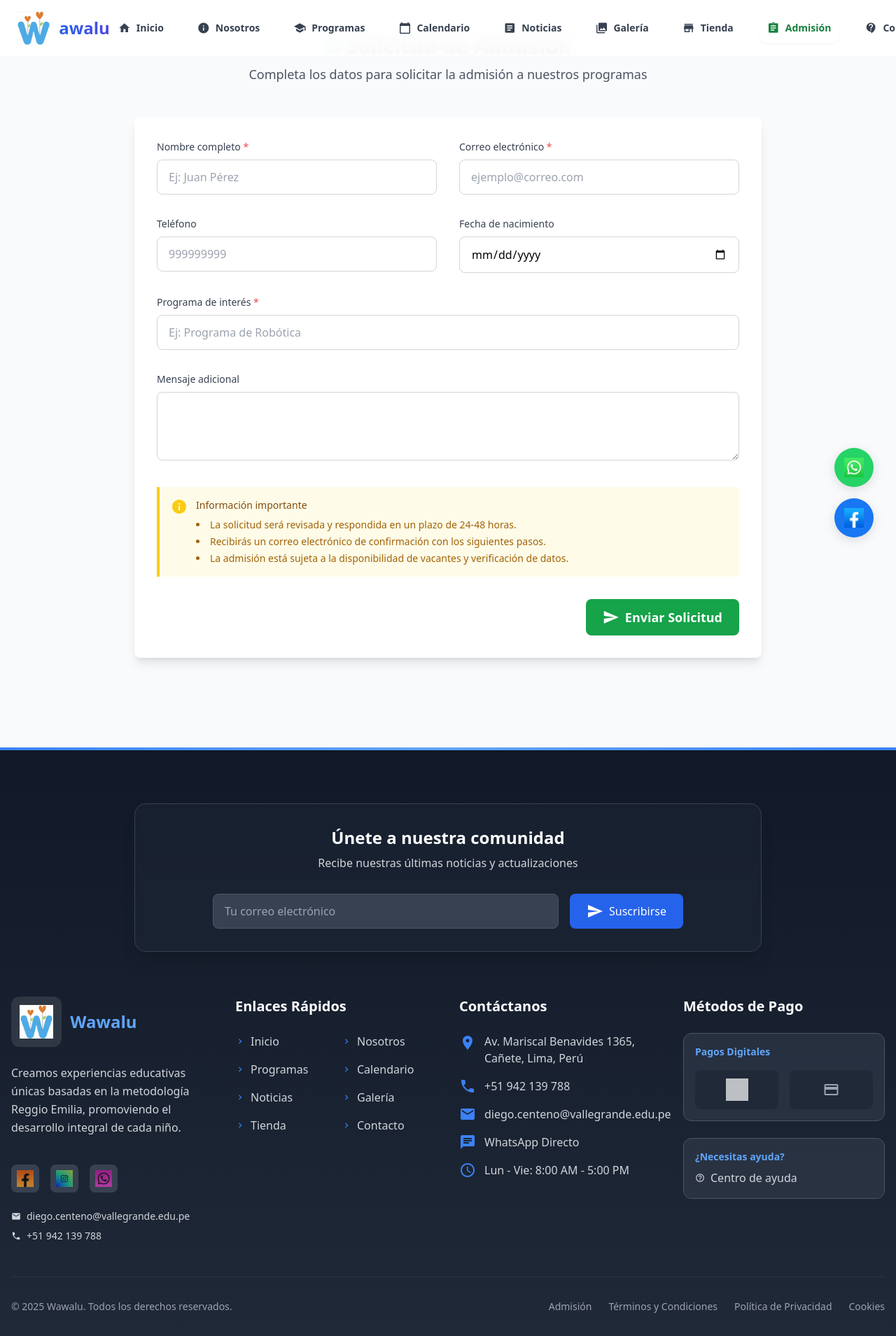
After one commit to vallegrande/ASE251M1_TM13, a Flask app: page /admision in a window 1280 px wide. The commit adds this page. Shown: the whole page at 70% size. Run offline with Flask 3, Linux system fonts and the light colour scheme; some libraries are stand-ins or nearby versions.

Commit message:
version 1.3.6

```diff
--- a/app.py
+++ b/app.py
@@ -1,5 +1,23 @@
 from flask import Flask, render_template, redirect, url_for, request, jsonify, session, flash, send_from_directory
 import os
+from pathlib import Path
+from werkzeug.security import generate_password_hash, check_password_hash
+from functools import wraps
+from datetime import datetime
+from dotenv import load_dotenv
+from decimal import Decimal
+import smtplib
+from email.mime.text import MIMEText
+from email.mime.multipart import MIMEMultipart
+import urllib.parse
+import qrcode
+from io import BytesIO
+from flask import send_file
+
+# Inicialización de Flask
+app = Flask(__name__)
+
+# ...código existente...
 from pathlib import Path
 
 # Database adapter: try to use flask_mysqldb (mysqlclient) first, otherwise fall back to PyMySQL shim
@@ -16,7 +34,7 @@ except Exception:
     class MySQL:
         def __init__(self, app=None):
             self.app = None
-            if app:
+            if app is not None:
                 self.init_app(app)
 
         def init_app(self, app):
@@ -24,31 +42,23 @@ except Exception:
 
         @property
         def connection(self):
+            if not self.app:
+                raise RuntimeError("MySQL not initialized with Flask app")
             cfg = self.app.config
-            # Return a new connection each time to mimic flask_mysqldb behavior
-            return pymysql.connect(
-                host=cfg.get('MYSQL_HOST', 'localhost'),
+            conn = pymysql.connect(
+                host=cfg.get('MYSQL_HOST', 'wawalu.czi4a8qyuwk5.us-east-1.rds.amazonaws.com'),
                 user=cfg.get('MYSQL_USER', 'root'),
-                password=cfg.get('MYSQL_PASSWORD', ''),
-                db=cfg.get('MYSQL_DB', ''),
+                password=cfg.get('MYSQL_PASSWORD', 'diego123456'),
+                db=cfg.get('MYSQL_DB', 'wawalu_db'),
                 port=int(cfg.get('MYSQL_PORT', 3306)),
                 cursorclass=pymysql.cursors.DictCursor,
-                autocommit=cfg.get('MYSQL_AUTOCOMMIT', True)
+                autocommit=cfg.get('MYSQL_AUTOCOMMIT', True),
+                connect_timeout=cfg.get('MYSQL_CONNECT_TIMEOUT', 60)
             )
-from werkzeug.security import generate_password_hash, check_password_hash
-from functools import wraps
-from datetime import datetime
-from dotenv import load_dotenv
-from decimal import Decimal
-import smtplib
-from email.mime.text import MIMEText
-from email.mime.multipart import MIMEMultipart
-import urllib.parse
+            return conn
 
 # Cargar variables de entorno
 load_dotenv()
-
-app = Flask(__name__)
 
 # Configuración de MySQL AWS RDS
 app.config['MYSQL_HOST'] = os.getenv('DB_HOST', 'wawalu.czi4a8qyuwk5.us-east-1.rds.amazonaws.com')
@@ -286,7 +296,7 @@ def register():
                 return jsonify({
                     "success": False,
                     "message": "Rol no válido para registro público"
-                }), 400
+                }, 400)
 
             # Crear cursor para la base de datos
             cursor = mysql.connection.cursor(MySQLdb.cursors.DictCursor)
@@ -1171,7 +1181,7 @@ def order_confirmation(order_id):
         return redirect(url_for('login'))
 
     try:
-        cursor = mysql.connection.cursor(MySQLdb.cursors.DictCursor)
+        cursor = mysql.connection.cursor()
 
         # Obtener información de la orden
         cursor.execute('''
@@ -1219,11 +1229,11 @@ def news():
         {
             'id': 2,
             'title': 'Taller de música para padres e hijos',
-            'excerpt': 'Únete a nuestra sesión especial donde padres e hijos aprenderán juntos...',
-            'image': 'news2.jpg',
-            'date': '20 de Septiembre, 2025',
-            'category': 'Actividades',
-            'is_featured': True
+                'excerpt': 'Únete a nuestro taller especial de música y movimiento para padres e hijos. Fortalece los vínculos familiares mientras desarrollas habilidades musicales y motoras.',
+                'image': 'news2.jpg',
+                'date': '20 de Septiembre, 2025',
+                'category': 'Eventos',
+                'is_featured': True
         },
         {
             'id': 3,
@@ -2193,6 +2203,67 @@ def update_user(user_id):
             "message": str(e)
         }), 500
 
+# Ruta para Admisión (después de app = Flask(__name__))
+@app.route('/admision', methods=['GET', 'POST'])
+def admission():
+    errors = {}
+    if request.method == 'POST':
+        nombre = request.form.get('nombre', '').strip()
+        email = request.form.get('email', '').strip()
+        telefono = request.form.get('telefono', '').strip()
+        fecha_nacimiento = request.form.get('fecha_nacimiento', '').strip()
+        programa = request.form.get('programa', '').strip()
+        mensaje = request.form.get('mensaje', '').strip()
+
+        # Validaciones básicas
+        if not nombre:
+            errors['nombre'] = 'El nombre es obligatorio.'
+        if not email or '@' not in email:
+            errors['email'] = 'Correo electrónico válido es obligatorio.'
+        if telefono and not telefono.isdigit():
+            errors['telefono'] = 'El teléfono debe contener solo números.'
+        if fecha_nacimiento:
+            try:
+                datetime.strptime(fecha_nacimiento, '%Y-%m-%d')
+            except Exception:
+                errors['fecha_nacimiento'] = 'Fecha de nacimiento inválida.'
+        if not programa:
+            errors['programa'] = 'Indica el programa de interés.'
+
+        if errors:
+            for campo, msg in errors.items():
+                flash(f'{msg}', 'error')
+            return render_template('admission.html', errors=errors, request=request)
+
+        # Guardar en la base de datos
+        try:
+            cursor = mysql.connection.cursor()
+            cursor.execute('''
+                INSERT INTO admissions (nombre, email, telefono, fecha_nacimiento, programa, mensaje)
+                VALUES (%s, %s, %s, %s, %s, %s)
+            ''', (nombre, email, telefono, fecha_nacimiento if fecha_nacimiento else None, programa, mensaje))
+            mysql.connection.commit()
+            cursor.close()
+        except Exception as e:
+            flash(f'Error al guardar la solicitud: {e}', 'error')
+            return render_template('admission.html', errors=errors, request=request)
+
+        # Notificación por email (al admin)
+        asunto = 'Nueva solicitud de admisión'
+        cuerpo = f"""
+        <b>Nombre:</b> {nombre}<br>
+        <b>Email:</b> {email}<br>
+        <b>Teléfono:</b> {telefono}<br>
+        <b>Fecha de nacimiento:</b> {fecha_nacimiento}<br>
+        <b>Programa de interés:</b> {programa}<br>
+        <b>Mensaje:</b> {mensaje}<br>
+        """
+        send_email(CONTACT_EMAIL, asunto, cuerpo, is_html=True)
+
+        flash('¡Solicitud de admisión enviada correctamente!', 'success')
+        return redirect(url_for('admission'))
+    return render_template('admission.html', errors=errors, request=request)
+
 @app.route('/admin/users/<int:user_id>', methods=['DELETE'])
 @admin_required
 def delete_user(user_id):
--- /dev/null
+++ b/templates/admission.html
@@ -0,0 +1,119 @@
+{% extends 'base.html' %}
+{% block title %}Admisión - Wawalu{% endblock %}
+{% block head %}{% endblock %}
+{% block content %}
+<div class="min-h-screen bg-gray-50 py-12 px-4 sm:px-6 lg:px-8">
+    <div class="max-w-4xl mx-auto">
+        <!-- Encabezado -->
+        <div class="text-center mb-12">
+            <h1 class="text-3xl font-bold text-gray-900 mb-2 flex items-center justify-center">
+                <span class="material-icons mr-2 text-green-600">assignment</span> Solicitud de Admisión
+            </h1>
+            <p class="text-lg text-gray-600">Completa los datos para solicitar la admisión a nuestros programas</p>
+        </div>
+
+        <!-- Mensajes flash de éxito/error -->
+        {% with messages = get_flashed_messages(with_categories=true) %}
+            {% if messages %}
+                <div class="mb-6">
+                    {% for category, message in messages %}
+                        <div class="rounded-lg px-4 py-3 text-base font-medium mb-2
+                                {% if category == 'success' %}bg-green-100 text-green-800 border border-green-300
+                                {% elif category == 'error' %}bg-red-100 text-red-800 border border-red-300
+                                {% else %}bg-gray-100 text-gray-800 border border-gray-200{% endif %}">
+                            {{ message }}
+                        </div>
+                    {% endfor %}
+                </div>
+            {% endif %}
+        {% endwith %}
+
+        <div class="bg-white shadow-lg rounded-lg p-8 relative">
+            <form method="post" class="space-y-8" novalidate>
+                <div class="grid grid-cols-1 md:grid-cols-2 gap-8">
+                    <div class="form-field {% if errors and errors.get('nombre') %}error{% endif %}">
+                        <label for="nombre" class="block text-sm font-medium text-gray-700 mb-2">Nombre completo <span class="text-red-500">*</span></label>
+                        <input type="text" id="nombre" name="nombre" required autocomplete="name"
+                            value="{{ request.form.nombre or '' }}"
+                            class="w-full px-4 py-3 border border-gray-300 rounded-lg focus:ring-2 focus:ring-green-500 focus:border-green-500 transition duration-200 {% if errors and errors.get('nombre') %}border-red-400 bg-red-50{% endif %}"
+                            placeholder="Ej: Juan Pérez">
+                        {% if errors and errors.get('nombre') %}
+                            <div class="field-error">{{ errors['nombre'] }}</div>
+                        {% endif %}
+                    </div>
+                    <div class="form-field {% if errors and errors.get('email') %}error{% endif %}">
+                        <label for="email" class="block text-sm font-medium text-gray-700 mb-2">Correo electrónico <span class="text-red-500">*</span></label>
+                        <input type="email" id="email" name="email" required autocomplete="email"
+                            value="{{ request.form.email or '' }}"
+                            class="w-full px-4 py-3 border border-gray-300 rounded-lg focus:ring-2 focus:ring-green-500 focus:border-green-500 transition duration-200 {% if errors and errors.get('email') %}border-red-400 bg-red-50{% endif %}"
+                            placeholder="ejemplo@correo.com">
+                        {% if errors and errors.get('email') %}
+                            <div class="field-error">{{ errors['email'] }}</div>
+                        {% endif %}
+                    </div>
+                    <div class="form-field {% if errors and errors.get('telefono') %}error{% endif %}">
+                        <label for="telefono" class="block text-sm font-medium text-gray-700 mb-2">Teléfono</label>
+                        <input type="tel" id="telefono" name="telefono" autocomplete="tel"
+                            value="{{ request.form.telefono or '' }}"
+                            class="w-full px-4 py-3 border border-gray-300 rounded-lg focus:ring-2 focus:ring-green-500 focus:border-green-500 transition duration-200 {% if errors and errors.get('telefono') %}border-red-400 bg-red-50{% endif %}"
+                            placeholder="999999999">
+                        {% if errors and errors.get('telefono') %}
+                            <div class="field-error">{{ errors['telefono'] }}</div>
+                        {% endif %}
+                    </div>
+                    <div class="form-field {% if errors and errors.get('fecha_nacimiento') %}error{% endif %}">
+                        <label for="fecha_nacimiento" class="block text-sm font-medium text-gray-700 mb-2">Fecha de nacimiento</label>
+                        <input type="date" id="fecha_nacimiento" name="fecha_nacimiento"
+                            value="{{ request.form.fecha_nacimiento or '' }}"
+                            class="w-full px-4 py-3 border border-gray-300 rounded-lg focus:ring-2 focus:ring-green-500 focus:border-green-500 transition duration-200 {% if errors and errors.get('fecha_nacimiento') %}border-red-400 bg-red-50{% endif %}">
+                        {% if errors and errors.get('fecha_nacimiento') %}
+                            <div class="field-error">{{ errors['fecha_nacimiento'] }}</div>
+                        {% endif %}
+                    </div>
+                    <div class="form-field md:col-span-2 {% if errors and errors.get('programa') %}error{% endif %}">
+                        <label for="programa" class="block text-sm font-medium text-gray-700 mb-2">Programa de interés <span class="text-red-500">*</span></label>
+                        <input type="text" id="programa" name="programa" autocomplete="off"
+                            value="{{ request.form.programa or '' }}"
+                            class="w-full px-4 py-3 border border-gray-300 rounded-lg focus:ring-2 focus:ring-green-500 focus:border-green-500 transition duration-200 {% if errors and errors.get('programa') %}border-red-400 bg-red-50{% endif %}"
+                            placeholder="Ej: Programa de Robótica">
+                        {% if errors and errors.get('programa') %}
+                            <div class="field-error">{{ errors['programa'] }}</div>
+                        {% endif %}
+                    </div>
+                    <div class="form-field md:col-span-2">
+                        <label for="mensaje" class="block text-sm font-medium text-gray-700 mb-2">Mensaje adicional</label>
+                        <textarea id="mensaje" name="mensaje" rows="3"
+                            class="w-full px-4 py-3 border border-gray-300 rounded-lg focus:ring-2 focus:ring-green-500 focus:border-green-500 transition duration-200">{{ request.form.mensaje or '' }}</textarea>
+                    </div>
+                </div>
+
+                <!-- Información importante -->
+                <div class="bg-yellow-50 border-l-4 border-yellow-400 p-4 mb-6 mt-8">
+                    <div class="flex">
+                        <div class="flex-shrink-0">
+                            <span class="material-icons text-yellow-400">info</span>
+                        </div>
+                        <div class="ml-3">
+                            <h3 class="text-sm font-medium text-yellow-800">Información importante</h3>
+                            <div class="mt-2 text-sm text-yellow-700">
+                                <ul class="list-disc list-inside space-y-1">
+                                    <li>La solicitud será revisada y respondida en un plazo de 24-48 horas.</li>
+                                    <li>Recibirás un correo electrónico de confirmación con los siguientes pasos.</li>
+                                    <li>La admisión está sujeta a la disponibilidad de vacantes y verificación de datos.</li>
+                                </ul>
+                            </div>
+                        </div>
+                    </div>
+                </div>
+
+                <div class="flex justify-end mt-8">
+                    <button type="submit" class="inline-flex items-center px-6 py-3 bg-green-600 text-white rounded-lg hover:bg-green-700 focus:outline-none focus:ring-2 focus:ring-green-500 transition duration-200 font-semibold text-lg">
+                        <span class="material-icons mr-2">send</span>
+                        Enviar Solicitud
+                    </button>
+                </div>
+            </form>
+        </div>
+    </div>
+</div>
+{% endblock %}
--- a/templates/base.html
+++ b/templates/base.html
@@ -77,6 +77,13 @@
                                 <span class="text-sm font-semibold">Tienda</span>
                             </span>
                             <div class="absolute bottom-0 left-1/2 transform -translate-x-1/2 w-0 h-0.5 bg-gradient-to-r from-blue-500 to-indigo-500 group-hover:w-full transition-all duration-300"></div>
+                        </a>
+                        <a href="{{ url_for('admission') }}" class="group relative text-gray-700 hover:text-green-700 px-3 py-2 font-medium transition-all duration-300 rounded-xl hover:bg-gradient-to-r hover:from-green-50 hover:to-green-100 {{ 'text-green-700 bg-gradient-to-r from-green-50 to-green-100 shadow-sm' if request.endpoint == 'admission' }}">
+                            <span class="flex items-center space-x-2">
+                                <span class="material-icons text-lg group-hover:scale-110 transition-transform">assignment</span>
+                                <span class="text-sm font-semibold">Admisión</span>
+                            </span>
+                            <div class="absolute bottom-0 left-1/2 transform -translate-x-1/2 w-0 h-0.5 bg-gradient-to-r from-green-500 to-green-700 group-hover:w-full transition-all duration-300"></div>
                         </a>
                         <a href="{{ url_for('contact') }}" class="group relative text-gray-700 hover:text-blue-600 px-3 py-2 font-medium transition-all duration-300 rounded-xl hover:bg-gradient-to-r hover:from-blue-50 hover:to-indigo-50 {{ 'text-blue-600 bg-gradient-to-r from-blue-50 to-indigo-50 shadow-sm' if request.endpoint == 'contact' }}">
                             <span class="flex items-center space-x-2">
@@ -593,6 +600,7 @@
                         &copy; 2025 Wawalu. Todos los derechos reservados.
                     </p>
                     <div class="flex items-center space-x-6 text-sm text-gray-400">
+                        <a href="{{ url_for('admission') }}" class="hover:text-green-700 transition duration-150">Admisión</a>
                         <a href="{{ url_for('terms') }}" class="hover:text-blue-400 transition duration-150">Términos y Condiciones</a>
                         <a href="#" class="hover:text-blue-400 transition duration-150">Política de Privacidad</a>
                         <a href="#" class="hover:text-blue-400 transition duration-150">Cookies</a>
```
Also changed, not shown: requirements.txt (+22 -22 lines), schema.sql (+143 -123 lines), static/css/terms.css (added, +31 -0 lines), templates/terms.html (+25 -52 lines).
